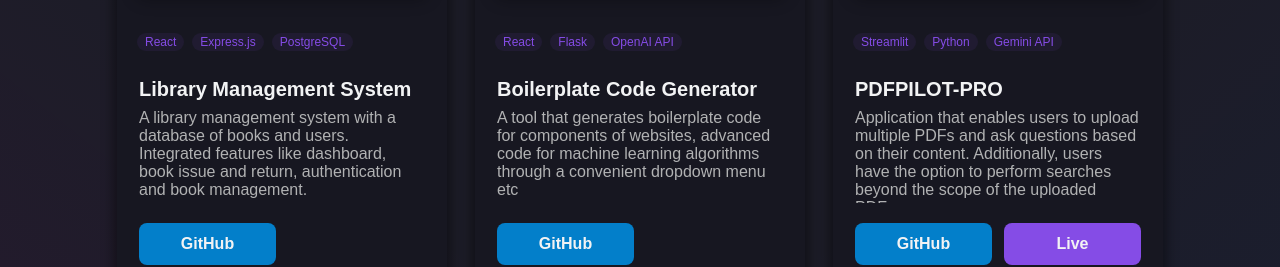
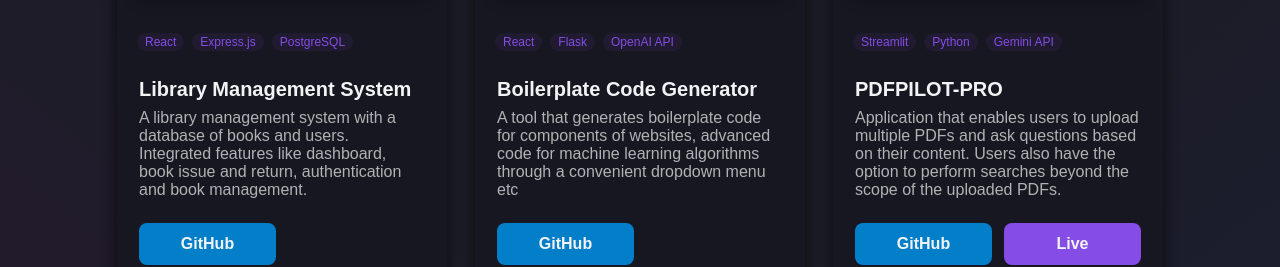
Before and after one commit to abhi-s-03/Portfolio, a React (Vite) app: page / in a window 1280 px wide. Shown: the part 3522-3789 px from the top of the page. Built offline with nearby package versions, Linux system fonts and the light colour scheme.

Commit message:
project update

```diff
--- a/src/data/data.js
+++ b/src/data/data.js
@@ -222,7 +222,7 @@
         id: 5,
         title: "PDFPILOT-PRO",
         description:
-            "Application that enables users to upload multiple PDFs and ask questions based on their content. Additionally, users have the option to perform searches beyond the scope of the uploaded PDFs.",
+            "Application that enables users to upload multiple PDFs and ask questions based on their content. Users also have the option to perform searches beyond the scope of the uploaded PDFs.",
         image: pdfpilot,
         tags: ["Streamlit", "Python","Gemini API"],
         github: "https://github.com/abhi-s-03/PDFPilot-Pro",
```
